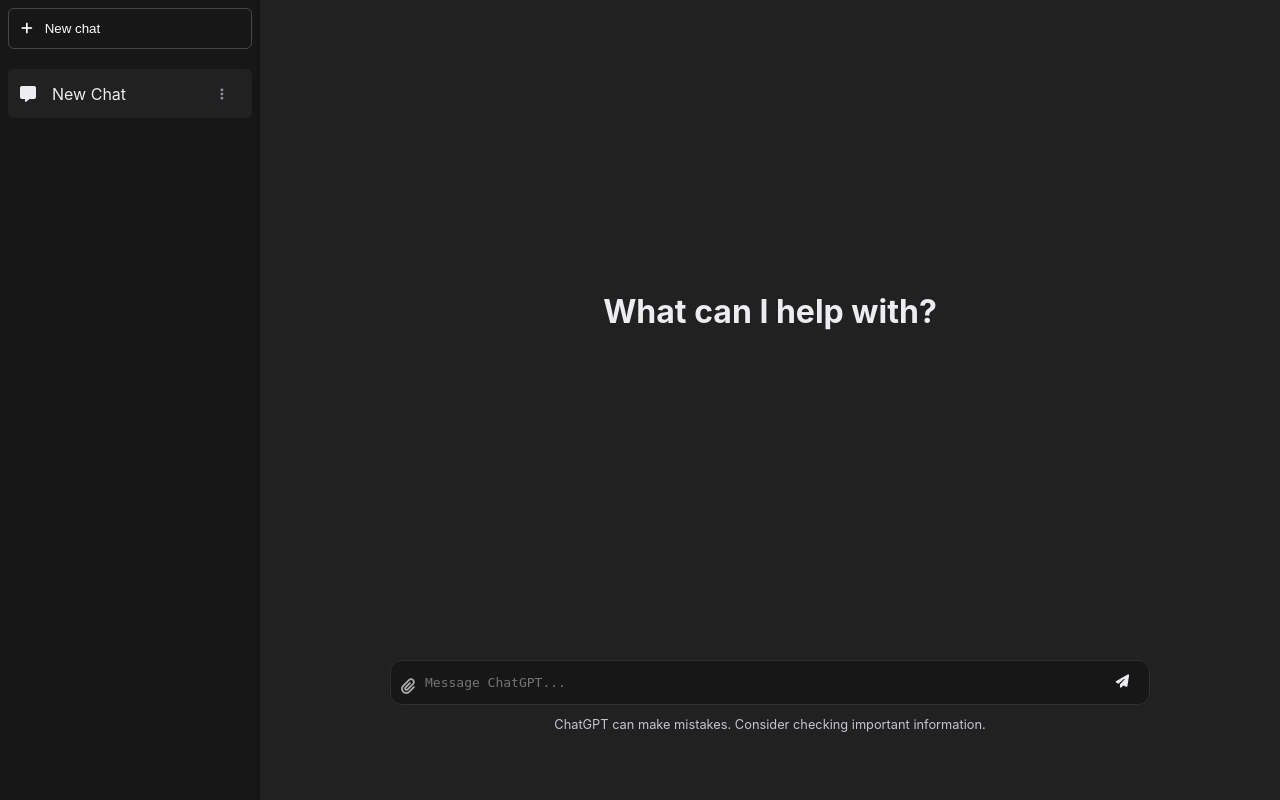
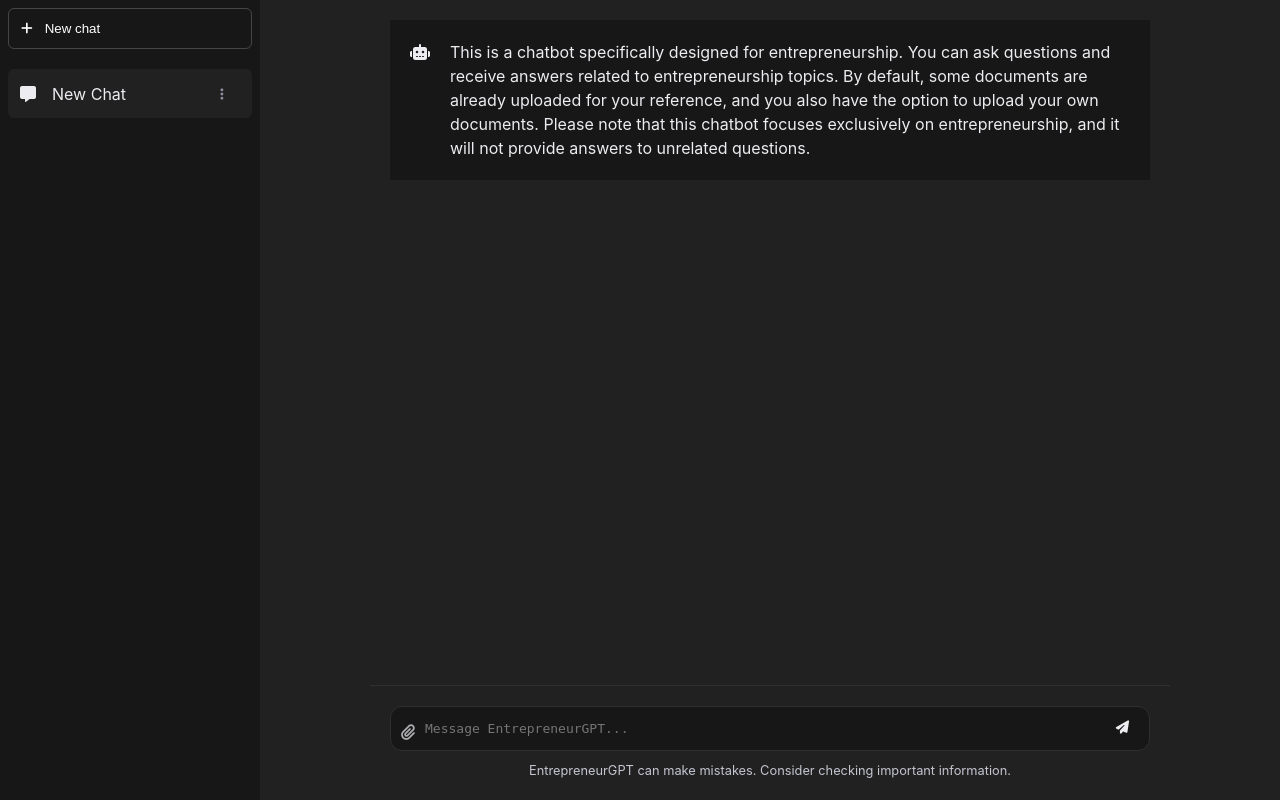
Before and after one commit to venturero/Entrepreneur_GPT, a Flask app: page / in a window 1280 px wide. Run offline with Flask 2, Linux system fonts and the light colour scheme.

Commit message:
Upload version 2

```diff
--- a/main.py
+++ b/main.py
@@ -6,11 +6,17 @@
 import datetime
 import json
 import PyPDF2
+import pandas as pd
 from PIL import Image
 import pytesseract
 import logging
 import socket
 from pathlib import Path
+from flask_cors import CORS
+from file_qa import FileQA
+from langchain_core.prompts import ChatPromptTemplate
+from langchain_core.pydantic_v1 import BaseModel, Field
+from langchain_openai import ChatOpenAI
 
 # Get the directory containing main.py
 BASE_DIR = Path(__file__).resolve().parent
@@ -45,18 +51,50 @@
 
 # Initialize Flask app
 app = Flask(__name__)
+CORS(app)
 
 # App configurations
-ALLOWED_EXTENSIONS = {'txt', 'pdf', 'png', 'jpg', 'jpeg', 'gif'}
+ALLOWED_EXTENSIONS = {'pdf', 'csv'}
 MAX_CONTENT_LENGTH = 10 * 1024 * 1024  # 10MB max file size
 
 app.config['UPLOAD_FOLDER'] = str(UPLOADS_DIR)
 app.config['MAX_CONTENT_LENGTH'] = MAX_CONTENT_LENGTH
 
 # Initialize OpenAI client
+print("Initializing OpenAI client...")
 client = OpenAI(
     api_key=os.getenv("OPENAI_API_KEY"),
 )
+print("OpenAI client initialized successfully")
+
+file_qa = FileQA()
+print("FileQA initialized successfully")
+
+# Data model for question grading
+class QuestionGrade(BaseModel):
+    """Binary score for relevance check on questions."""
+    is_entrepreneurship: str = Field(
+        description="Question is related to entrepreneurship, 'yes' or 'no'"
+    )
+
+# Initialize question grader
+llm = ChatOpenAI(model="gpt-3.5-turbo-0125", temperature=0)
+structured_llm_grader = llm.with_structured_output(QuestionGrade)
+
+# Prompt for question grading
+system = """You are a grader assessing if a question is related to entrepreneurship.
+The question should be about business, startups, funding, product development, market analysis,
+team building, growth strategies, or other entrepreneurship-related topics.
+Give a binary score 'yes' or 'no' to indicate whether the question is related to entrepreneurship.
+If the question is about general knowledge, personal advice, or other non-business topics, grade it as 'no'."""
+grade_prompt = ChatPromptTemplate.from_messages(
+    [
+        ("system", system),
+        ("human", "User question: {question}"),
+    ]
+)
+
+question_grader = grade_prompt | structured_llm_grader
 
 def allowed_file(filename):
     return '.' in filename and filename.rsplit('.', 1)[1].lower() in ALLOWED_EXTENSIONS
@@ -131,34 +169,100 @@
     logging.info(json.dumps(log_entry))
 
 @app.route('/')
-def home():
+def index():
     return render_template('index.html')
 
 @app.route('/chat', methods=['POST'])
 def chat():
+    data = request.json
+    message = data.get('message')
+
     try:
-        data = request.json
-        message = data.get('message', '')
+        # Grade the question
+        grade = question_grader.invoke({"question": message})
 
-        # Create chat completion
+        if grade.is_entrepreneurship.lower() != 'yes':
+            return jsonify({"response": "I am a chatbot only for entrepreneurship. I can't answer other topics."})
+
         response = client.chat.completions.create(
             model="gpt-3.5-turbo",
             messages=[
+                {"role": "system", "content": "You are a very helpful assistant. You need to reply ONLY to questions related to entrepreneurship. You MUST NOT reply to other topics. You can use the already uploaded documents for your responses. Use a tone similar to that of Y Combinator. Imagine someone is speaking with you during Y Combinator VC's office hours and asking for advice. Respond like a YC Partner advising YC founders."},
                 {"role": "user", "content": message}
             ]
         )
+        return jsonify({"response": response.choices[0].message.content})
+    except Exception as e:
+        print(f"Error: {str(e)}")
+        return jsonify({"error": str(e)}), 500
 
-        # Extract the response
-        ai_response = response.choices[0].message.content
+@app.route('/upload', methods=['POST'])
+def upload_file():
+    if 'file' not in request.files:
+        return jsonify({"error": "No file provided"}), 400
 
-        # Log the chat
-        log_chat(message, ai_response, None)
+    file = request.files['file']
+    if file.filename == '':
+        return jsonify({"error": "No file selected"}), 400
 
-        return jsonify({"response": ai_response})
+    if not allowed_file(file.filename):
+        return jsonify({"error": "Only PDF and CSV files are supported"}), 400
+
+    try:
+        # Save the file to uploads folder
+        filename = secure_filename(file.filename)
+        file_path = os.path.join(app.config['UPLOAD_FOLDER'], filename)
+        file.save(file_path)
+
+        print("Processing file...")
+        if filename.lower().endswith('.pdf'):
+            file_qa.process_pdf(file_path)
+        else:  # CSV file
+            file_qa.process_csv(file_path)
+        print("File processed successfully")
+
+        # Delete the file after processing
+        os.remove(file_path)
+
+        return jsonify({"message": "File processed successfully"})
     except Exception as e:
-        error_message = str(e)
-        logging.error(f"Error in chat endpoint: {error_message}")
-        return jsonify({"error": error_message}), 500
+        print(f"Error processing file: {str(e)}")
+        return jsonify({"error": str(e)}), 500
+
+@app.route('/clear-file', methods=['POST'])
+def clear_file():
+    """Clear the currently processed file."""
+    try:
+        file_qa.clear()
+        return jsonify({"message": "File cleared successfully"})
+    except Exception as e:
+        return jsonify({"error": str(e)}), 500
+
+@app.route('/ask', methods=['POST'])
+def ask_question():
+    data = request.json
+    question = data.get('question')
+
+    if not question:
+        return jsonify({"error": "No question provided"}), 400
+
+    try:
+        print("Getting answer for question...")
+        answer = file_qa.get_answer(question)
+        print("Answer generated successfully")
+        return jsonify({"response": answer})
+    except Exception as e:
+        print(f"Error getting answer: {str(e)}")
+        return jsonify({"error": str(e)}), 500
+
+@app.route('/check-file', methods=['GET'])
+def check_file():
+    """Check if a file has been processed."""
+    try:
+        has_file = file_qa.vectorstore is not None
+        return jsonify({"has_file": has_file})
+    except Exception as e:
+        return jsonify({"error": str(e)}), 500
 
 def get_ip():
     try:
@@ -181,7 +285,7 @@
     if os.environ.get('WERKZEUG_RUN_MAIN') != 'true':
         print("""
         ╔════════════════════════════════════════════╗
-        ║            ChatGPT Clone Server            ║
+        ║            EntrepreneurGPT Clone Server            ║
         ╚════════════════════════════════════════════╝
         """)
         print(f"""
--- a/static/script.js
+++ b/static/script.js
@@ -54,11 +54,26 @@
 
 // Create new chat
 function initializeNewChat() {
-    chatMessages.innerHTML = `
-        <div class="welcome-container">
-            <h1 class="welcome-title">What can I help with?</h1>
-        </div>
-    `;
+    chatMessages.innerHTML = '';
+
+    const welcomeMessage = "This is a chatbot specifically designed for entrepreneurship. You can ask questions and receive answers related to entrepreneurship topics. By default, some documents are already uploaded for your reference, and you also have the option to upload your own documents. Please note that this chatbot focuses exclusively on entrepreneurship, and it will not provide answers to unrelated questions.";
+
+    // Create welcome message element
+    const welcomeDiv = document.createElement('div');
+    welcomeDiv.classList.add('message', 'ai-message');
+
+    const iconDiv = document.createElement('div');
+    iconDiv.classList.add('message-icon');
+    iconDiv.innerHTML = '<i class="fas fa-robot"></i>';
+
+    const contentDiv = document.createElement('div');
+    contentDiv.classList.add('message-content');
+    contentDiv.textContent = welcomeMessage;
+
+    welcomeDiv.appendChild(iconDiv);
+    welcomeDiv.appendChild(contentDiv);
+
+    chatMessages.appendChild(welcomeDiv);
 
     const chatId = Date.now();
     const newChat = {
@@ -79,7 +94,72 @@
     return chatId;
 }
 
-// Send message function
+// Handle file upload
+fileUpload.addEventListener('change', async (e) => {
+    const file = e.target.files[0];
+    if (!file) return;
+
+    // Check file type
+    const fileType = file.name.split('.').pop().toLowerCase();
+    if (!['pdf', 'csv'].includes(fileType)) {
+        alert('Please upload a PDF or CSV file');
+        fileUpload.value = '';
+        return;
+    }
+
+    // Show loading message
+    const loadingDiv = document.createElement('div');
+    loadingDiv.classList.add('message', 'ai-message');
+    loadingDiv.style.color = '#ffd700'; // Light yellow color
+    loadingDiv.textContent = 'Processing file...';
+    chatMessages.appendChild(loadingDiv);
+    chatMessages.scrollTop = chatMessages.scrollHeight;
+
+    const formData = new FormData();
+    formData.append('file', file);
+
+    try {
+        const response = await fetch('/upload', {
+            method: 'POST',
+            body: formData
+        });
+
+        // Remove loading message
+        chatMessages.removeChild(loadingDiv);
+
+        const data = await response.json();
+
+        if (response.ok) {
+            // Show success message
+            const successMessage = 'File processed successfully. You can now ask questions about the content.';
+            const successDiv = document.createElement('div');
+            successDiv.classList.add('message', 'ai-message');
+            successDiv.style.color = '#90EE90'; // Light green color
+            successDiv.textContent = successMessage;
+            chatMessages.appendChild(successDiv);
+        } else {
+            // Show error message
+            const errorMessage = `Error: ${data.error || 'Failed to process file'}`;
+            chatMessages.appendChild(createMessageElement(errorMessage, false));
+        }
+    } catch (error) {
+        // Remove loading message
+        chatMessages.removeChild(loadingDiv);
+
+        // Show error message
+        const errorMessage = `Error: ${error.message || 'Failed to process file'}`;
+        chatMessages.appendChild(createMessageElement(errorMessage, false));
+        console.error('Error uploading file:', error);
+    }
+
+    // Clear the file input
+    fileUpload.value = '';
+
+    // Scroll to bottom
+    chatMessages.scrollTop = chatMessages.scrollHeight;
+});
+
+// Modified sendMessage function to handle both regular chat and file-based questions
 async function sendMessage() {
     const message = userInput.value.trim();
     if (!message) return;
@@ -107,6 +187,9 @@
     // Clear input
     userInput.value = '';
 
+    // Scroll to bottom
+    chatMessages.scrollTop = chatMessages.scrollHeight;
+
     try {
         // Show loading message
         const loadingDiv = document.createElement('div');
@@ -114,40 +197,84 @@
         loadingDiv.textContent = 'Thinking...';
         chatMessages.appendChild(loadingDiv);
 
-        const response = await fetch('/chat', {
+        // Scroll to bottom after adding loading message
+        chatMessages.scrollTop = chatMessages.scrollHeight;
+
+        let response;
+        let data;
+
+        // Check if a file has been processed
+        try {
+            response = await fetch('/check-file');
+            data = await response.json();
+
+            if (response.ok && data.has_file) {
+                // Try to get answer from the document
+                response = await fetch('/ask', {
+                    method: 'POST',
+                    headers: {
+                        'Content-Type': 'application/json'
+                    },
+                    body: JSON.stringify({ question: message })
+                });
+                data = await response.json();
+
+                if (response.ok && data.response !== "Please upload a document first.") {
+                    // Remove loading message
+                    chatMessages.removeChild(loadingDiv);
+
+                    // Add AI response from document
+                    currentChat.messages.push({ content: data.response, isUser: false });
+                    chatMessages.appendChild(createMessageElement(data.response, false));
+
+                    // Save to localStorage
+                    saveChats();
+
+                    // Scroll to bottom
+                    chatMessages.scrollTop = chatMessages.scrollHeight;
+                    return;
+                }
+            }
+        } catch (error) {
+            console.log('No answer from document, falling back to regular chat');
+        }
+
+        // If no document answer or error, use regular chat
+        response = await fetch('/chat', {
             method: 'POST',
             headers: {
                 'Content-Type': 'application/json'
             },
-            body: JSON.stringify({
-                message: message,
-                chatId: currentChatId
-            })
+            body: JSON.stringify({ message: message })
         });
 
-        const data = await response.json();
+        data = await response.json();
 
         // Remove loading message
         chatMessages.removeChild(loadingDiv);
 
-        // Add AI response
-        if (data.error) {
-            const errorMessage = 'Error: ' + data.error;
+        if (response.ok) {
+            // Add AI response
+            currentChat.messages.push({ content: data.response, isUser: false });
+            chatMessages.appendChild(createMessageElement(data.response, false));
+        } else {
+            // Show error message
+            const errorMessage = `Error: ${data.error || 'Failed to get answer'}`;
             currentChat.messages.push({ content: errorMessage, isUser: false });
             chatMessages.appendChild(createMessageElement(errorMessage, false));
-        } else {
-            currentChat.messages.push({ content: data.response, isUser: false });
-            chatMessages.appendChild(createMessageElement(data.response, false));
         }
 
         // Save to localStorage
         saveChats();
 
-        // Scroll to bottom
+        // Scroll to bottom after adding response
         chatMessages.scrollTop = chatMessages.scrollHeight;
 
     } catch (error) {
         console.error('Error:', error);
+        const errorMessage = `Error: ${error.message || 'Failed to get answer'}`;
+        currentChat.messages.push({ content: errorMessage, isUser: false });
+        chatMessages.appendChild(createMessageElement(errorMessage, false));
     }
 }
 
@@ -156,7 +283,10 @@
     const chatHistory = document.querySelector('.chat-history');
     chatHistory.innerHTML = '';
 
-    chats.forEach(chat => {
+    // Sort chats by ID in descending order (newest first)
+    const sortedChats = [...chats].sort((a, b) => b.id - a.id);
+
+    sortedChats.forEach(chat => {
         chatHistory.appendChild(createChatHistoryItem(chat));
     });
 }
@@ -424,6 +554,11 @@
     selectedFiles.splice(index, 1);
     if (selectedFiles.length === 0) {
         document.querySelector('.file-preview').classList.remove('active');
+        // Clear the file input
+        fileUpload.value = '';
+        // Reset the file processing status
+        fetch('/clear-file', { method: 'POST' })
+            .catch(error => console.error('Error clearing file:', error));
     } else {
         handleFileSelect({ target: { files: selectedFiles } });
     }
--- a/static/style.css
+++ b/static/style.css
@@ -60,7 +60,8 @@
     flex-grow: 1;
     margin-left: 260px;
     height: 100vh;
-    overflow-y: auto;
+    display: flex;
+    flex-direction: column;
 }
 
 .chat-container {
@@ -70,6 +71,7 @@
     max-width: 800px;
     margin: 0 auto;
     width: 100%;
+    height: 100%;
     position: relative;
 }
 
@@ -80,6 +82,7 @@
     scroll-behavior: smooth;
     display: flex;
     flex-direction: column;
+    height: calc(100vh - 200px); /* Adjust for input box height */
 }
 
 .chat-messages:empty {
@@ -132,6 +135,8 @@
     max-width: 800px;
     margin: 0 auto;
     width: 100%;
+    background-color: #212121;
+    border-top: 1px solid #2f2f2f;
 }
 
 .input-box {
--- a/templates/index.html
+++ b/templates/index.html
@@ -3,7 +3,7 @@
 <head>
     <meta charset="UTF-8">
     <meta name="viewport" content="width=device-width, initial-scale=1.0">
-    <title>ChatGPT Clone</title>
+    <title>EntrepreneurGPT Clone</title>
     <link rel="stylesheet" href="{{ url_for('static', filename='style.css') }}">
     <link rel="stylesheet" href="https://cdnjs.cloudflare.com/ajax/libs/font-awesome/6.4.0/css/all.min.css">
 </head>
@@ -27,7 +27,7 @@
                 <div class="chat-messages" id="chat-messages">
                     <!-- Welcome message -->
                     <div class="welcome-message">
-                        <h1>ChatGPT Clone</h1>
+                        <h1>EntrepreneurGPT Clone</h1>
                         <p>How can I help you today?</p>
                     </div>
                 </div>
@@ -37,13 +37,13 @@
                             <i class="fas fa-paperclip"></i>
                         </label>
                         <input type="file" id="file-upload" class="file-upload-input" multiple>
-                        <textarea id="user-input" placeholder="Message ChatGPT..." rows="1"></textarea>
+                        <textarea id="user-input" placeholder="Message EntrepreneurGPT..." rows="1"></textarea>
                         <button id="send-button">
                             <i class="fas fa-paper-plane"></i>
                         </button>
                     </div>
                     <div class="disclaimer">
-                        ChatGPT can make mistakes. Consider checking important information.
+                        EntrepreneurGPT can make mistakes. Consider checking important information.
                     </div>
                 </div>
             </div>
```
Also changed, not shown: file_qa.py (added, +86 -0 lines), 6 other files.
